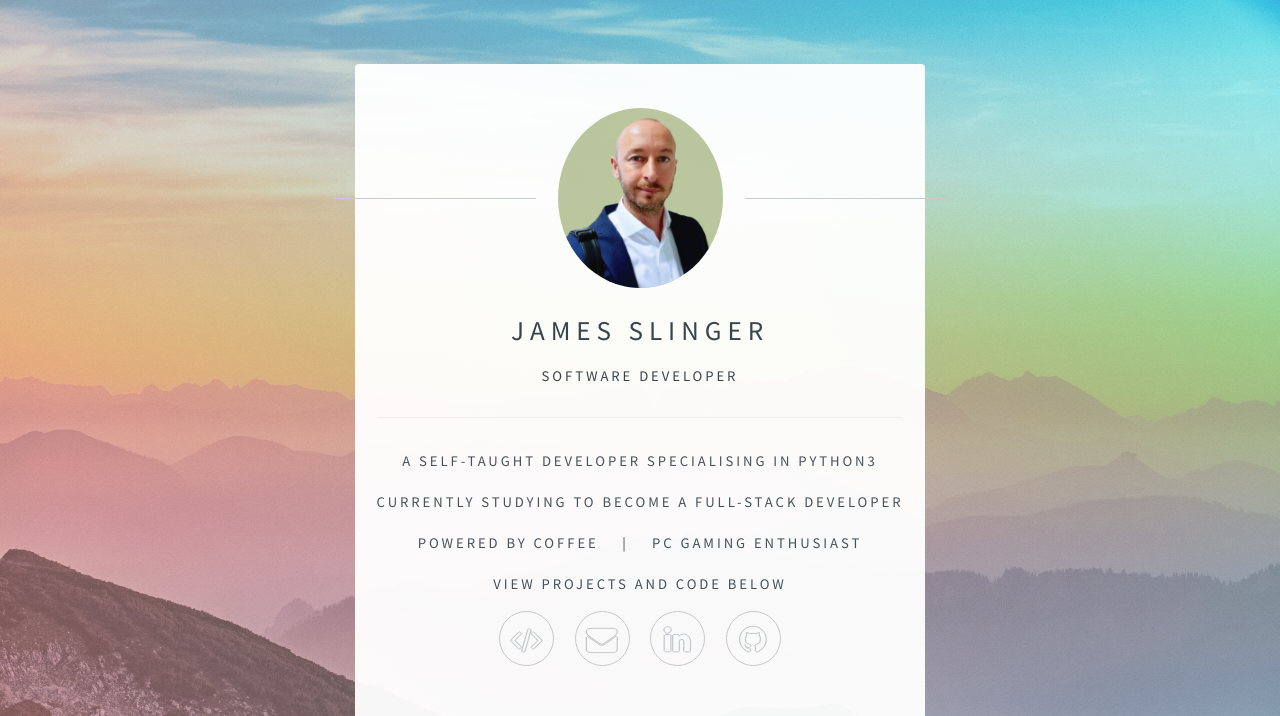
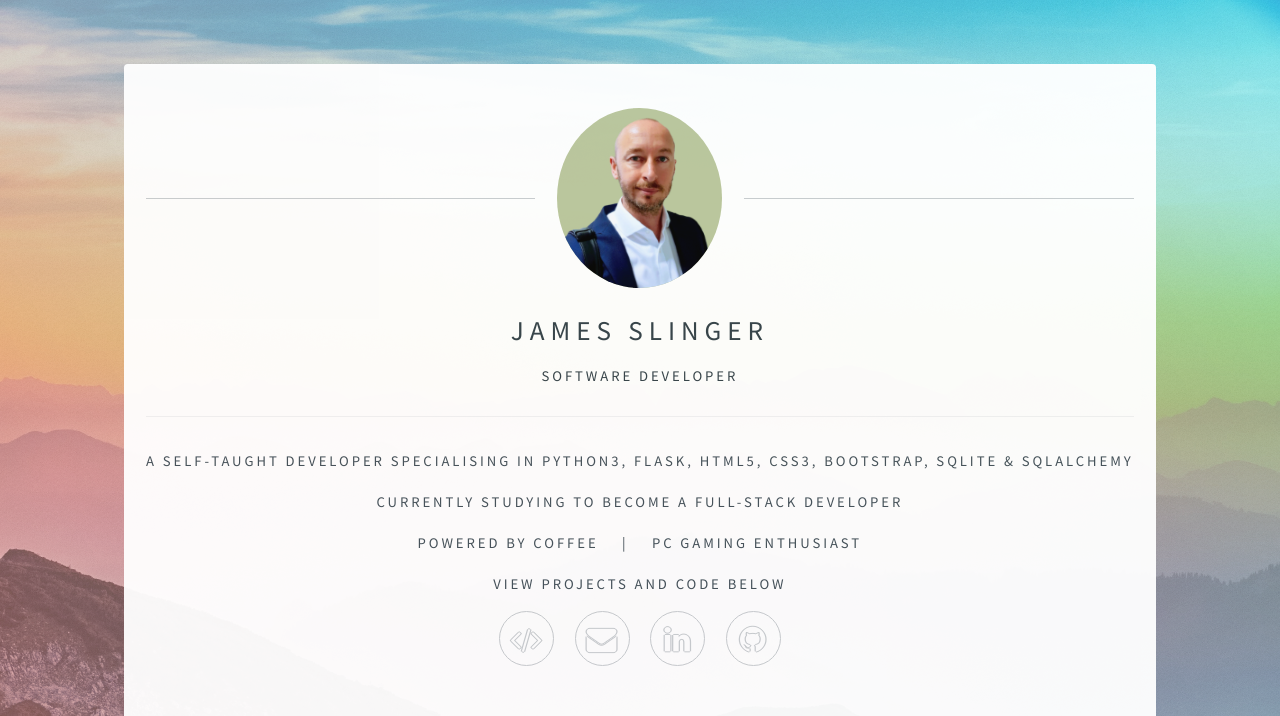
Before and after one commit to jamesslinger/portfolio-v2, a Flask app: page / in a window 1280 px wide. Shown: the top 716 px of the page. Run offline with Flask 2, Linux system fonts and the light colour scheme; some libraries are stand-ins or nearby versions.

Commit message:
Updated packages. Updated wording on index.

```diff
--- a/main.py
+++ b/main.py
@@ -17,4 +17,4 @@ def projects():
 
 
 if __name__ == "__main__":
-    app.run(debug=True)
+    app.run()
--- /dev/null
+++ b/runtime.txt
@@ -0,0 +1 @@
+python-3.10.6
--- a/static/assets/css/main.css
+++ b/static/assets/css/main.css
@@ -562,8 +562,8 @@ button,
     display: block;
     position: absolute;
     top: 50%;
-    left: -3em;
-    width: calc(100% + 6em);
+    text-align: center;
+    width: 100%;
     height: 1px;
     z-index: -1;
     background: #c8cccf;
@@ -577,10 +577,10 @@ button,
         /*padding: 4em 2em 2.5em 2em ;*/
     }
 
-    #main .avatar:before {
-        left: -2em;
+/*    #main .avatar:before {
+        left: -2.5em;
         width: calc(100% + 4em);
-    }
+    }*/
 }
 
 body.is-loading #main {
--- a/templates/index.html
+++ b/templates/index.html
@@ -27,7 +27,7 @@
 							<h1>James Slinger</h1>
 							<h3>Software Developer</h3>
 							<hr>
-							<p>A self-taught developer specialising in Python3</p>
+							<p>A self-taught developer specialising in Python3, Flask, HTML5, CSS3, Bootstrap, SQLite & SQLAlchemy</p>
 							<p>Currently studying to become a full-stack developer</p>
 							<p>Powered by coffee <span id="p-space">&nbsp;&nbsp;&nbsp;|&nbsp;&nbsp;&nbsp;</span> PC gaming enthusiast</p>
 							<p>View projects and code below</p>
```
Also changed, not shown: requirements.txt (+4 -4 lines).
